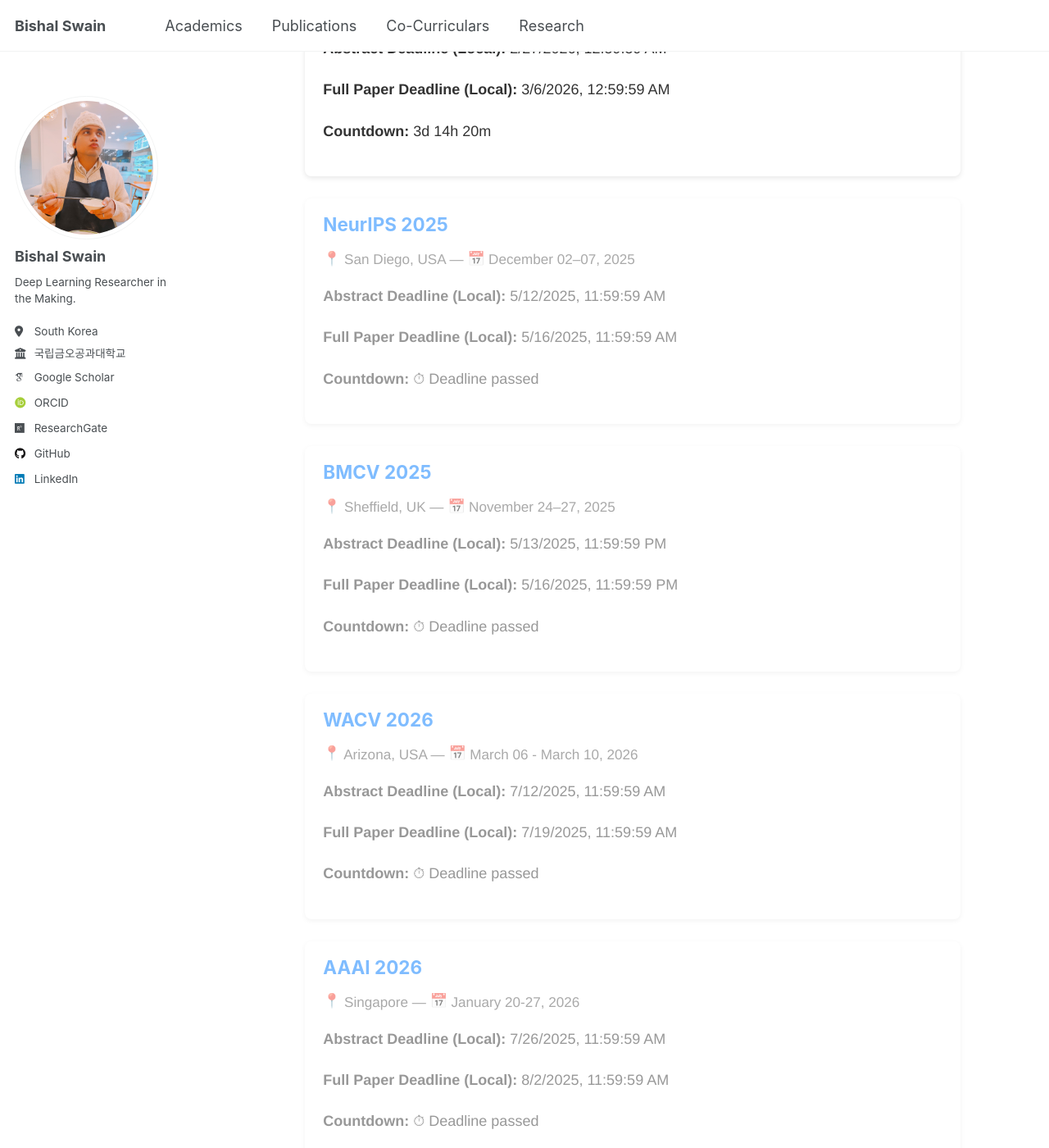
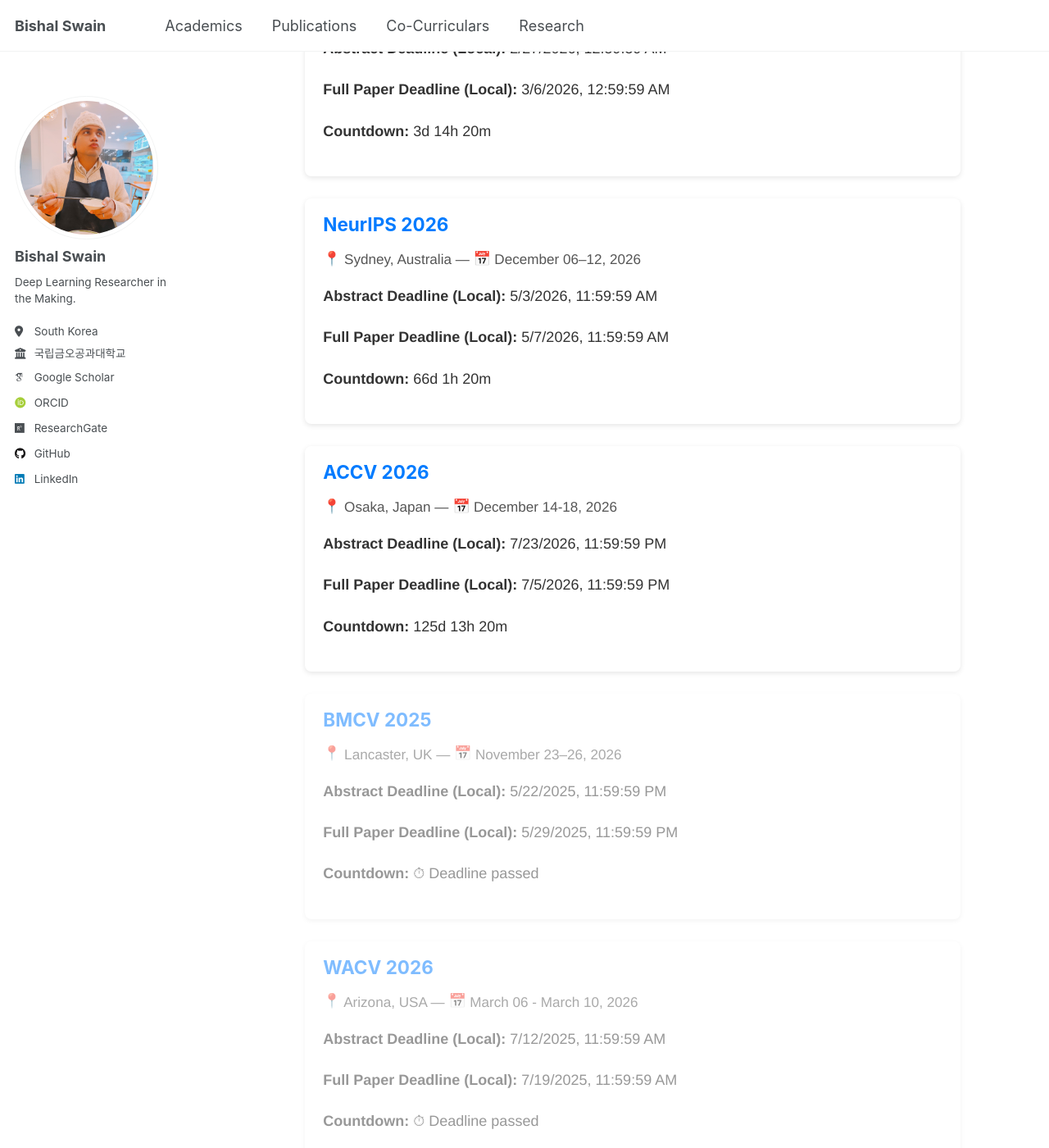
Before and after one commit to bluesaiyancodes/bluesaiyancodes.github.io, a Jekyll site: the page built from _pages/due-conferences.md, in a window 1280 px wide and 1400 px high, scrolled down 342 px. Shown: the whole window at 82% size. Built offline with Jekyll 4.4.1, drawn with Linux system fonts in a browser that asks for light colours; some web fonts are replaced.

Commit message:
misc --update0302

```diff
--- a/_data/conferences.yml
+++ b/_data/conferences.yml
@@ -8,18 +8,18 @@
 
 - name: BMCV 2025
   url: https://bmvc2025.bmva.org/
-  location: Sheffield, UK
-  date: November 24–27, 2025
-  abstract_deadline: "2025-05-13T23:59:59-00:00"  # GMT
-  full_deadline: "2025-05-16T23:59:59-00:00"      # GMT
+  location: Lancaster, UK
+  date: November 23–26, 2026
+  abstract_deadline: "2025-05-22T23:59:59-00:00"  # GMT
+  full_deadline: "2025-05-29T23:59:59-00:00"      # GMT
   category: CV
 
-- name: NeurIPS 2025
-  url: https://nips.cc/Conferences/2025
-  location: San Diego, USA
-  date: December 02–07, 2025
-  abstract_deadline: "2025-05-11T23:59:59-12:00"
-  full_deadline: "2025-05-15T23:59:59-12:00"
+- name: NeurIPS 2026
+  url: https://nips.cc/Conferences/2026
+  location: Sydney, Australia
+  date: December 06–12, 2026
+  abstract_deadline: "2026-05-02T23:59:59-12:00"
+  full_deadline: "2026-05-06T23:59:59-12:00"
   category: ML
 
 - name: AAAI 2026
@@ -62,6 +62,14 @@
   full_deadline: "2026-03-05T23:59:59-01:00"      # CET
   category: CV
 
+- name: ACCV 2026
+  url: https://accv2026.org/
+  location: Osaka, Japan
+  date: December 14-18, 2026
+  abstract_deadline: "2026-07-23T23:59:59-00:00"  # GMT
+  full_deadline: "2026-07-05T23:59:59-00:00"      # GMT
+  category: CV
+
 - name: ICML 2026
   url: https://icml.cc/Conferences/2026
   location: Seoul, Korea
```
